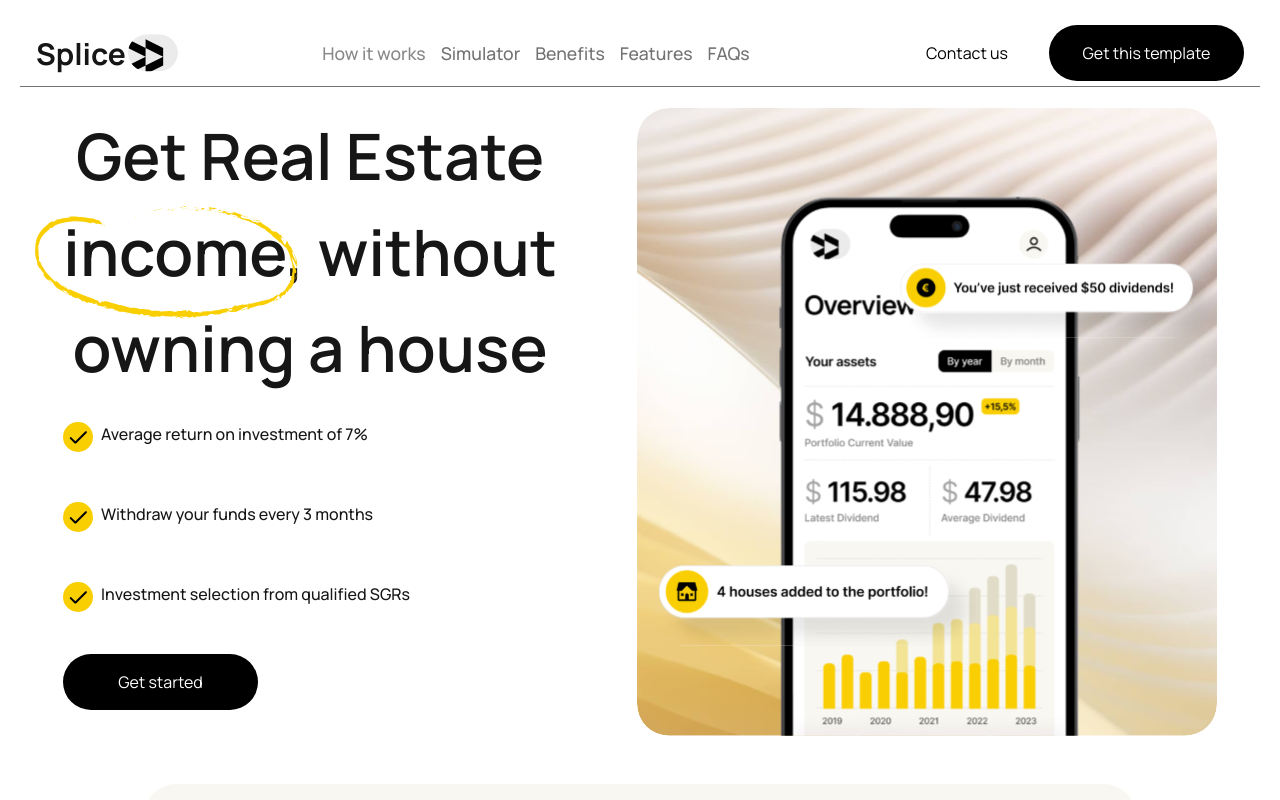
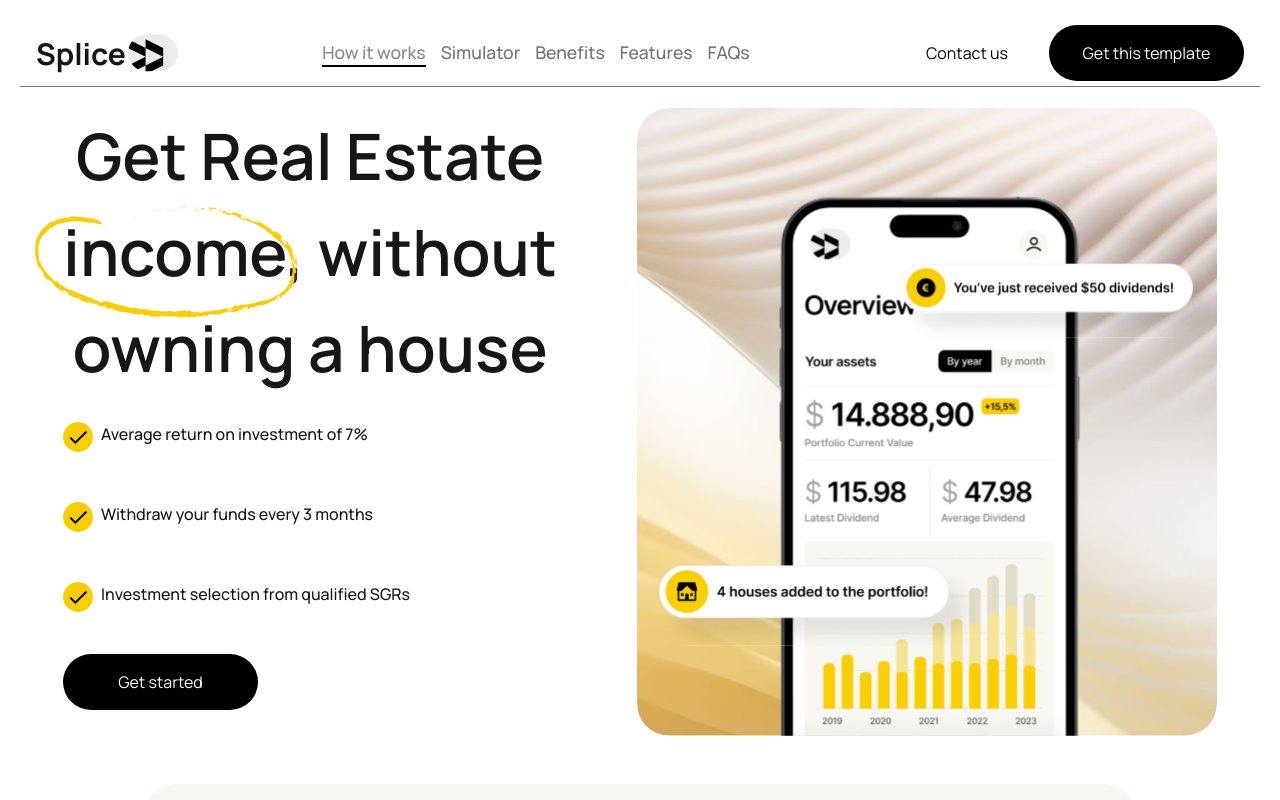
Before and after one commit to Daniel264/Slice, a Next.js app: page / in a window 1280 px wide. In both pictures the pointer is over the item "How it works". Shown: the top 800 px of the page. Built offline with nearby package versions, Linux system fonts and the light colour scheme.

Commit message:
display an underline in the header on hover

```diff
--- a/src/styles/SCSS/components/_header.scss
+++ b/src/styles/SCSS/components/_header.scss
@@ -51,6 +51,12 @@
                 li {
                     &:hover {
                         color: #888;
+                        &::after {
+                            display: flex;
+                            content: "";
+                            width: 100%;
+                            border: 1px solid black;
+                        }
                     }
                 }
             }
@@ -64,6 +70,5 @@
         @media screen and (max-width: 768px) {
             display: none;
         }
-
     }
 }
--- a/src/styles/SCSS/index.css
+++ b/src/styles/SCSS/index.css
@@ -94,6 +94,12 @@ h1 {
 }
 .header-div .header-middle ul div li:hover {
   color: #888;
+}
+.header-div .header-middle ul div li:hover::after {
+  display: flex;
+  content: "";
+  width: 100%;
+  border: 1px solid black;
 }
 .header-div .header-end {
   width: -moz-fit-content;
```
Also changed, not shown: 1 other file (tests, documents, lock files or other folders).
